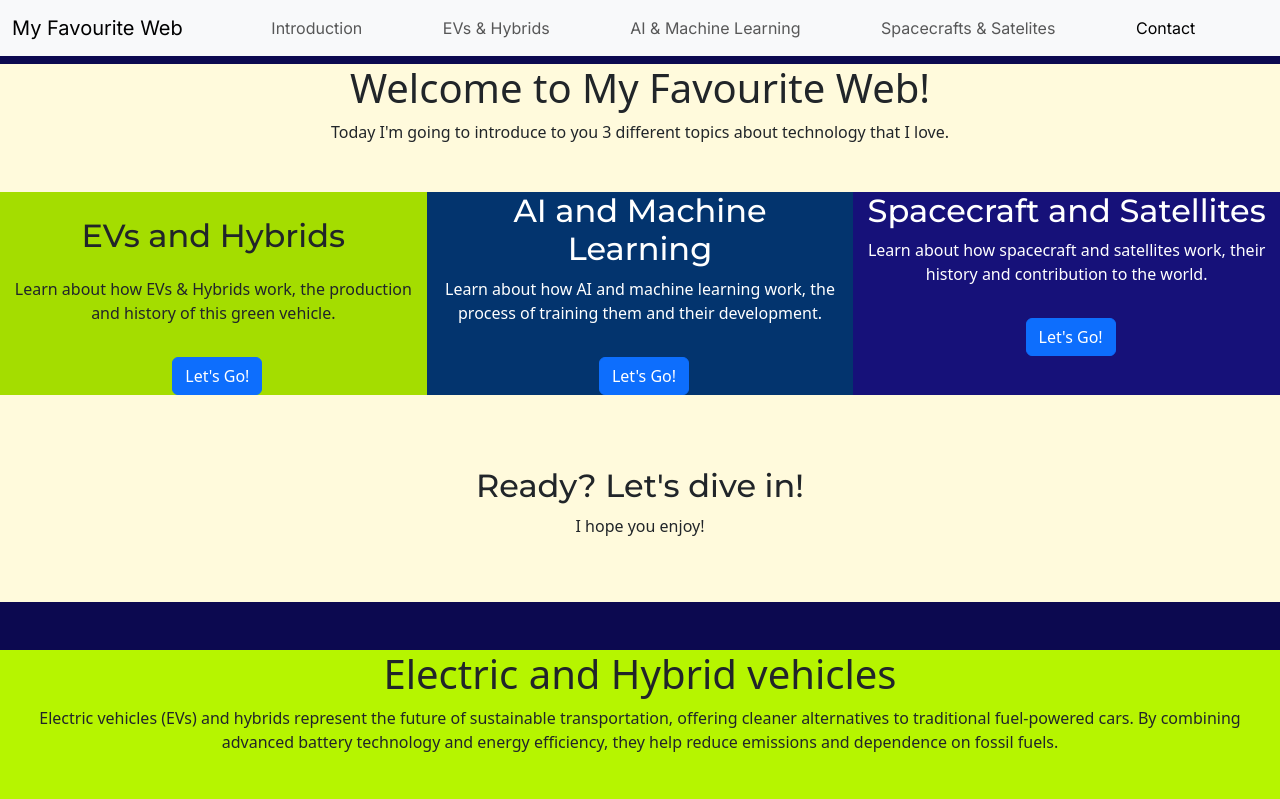
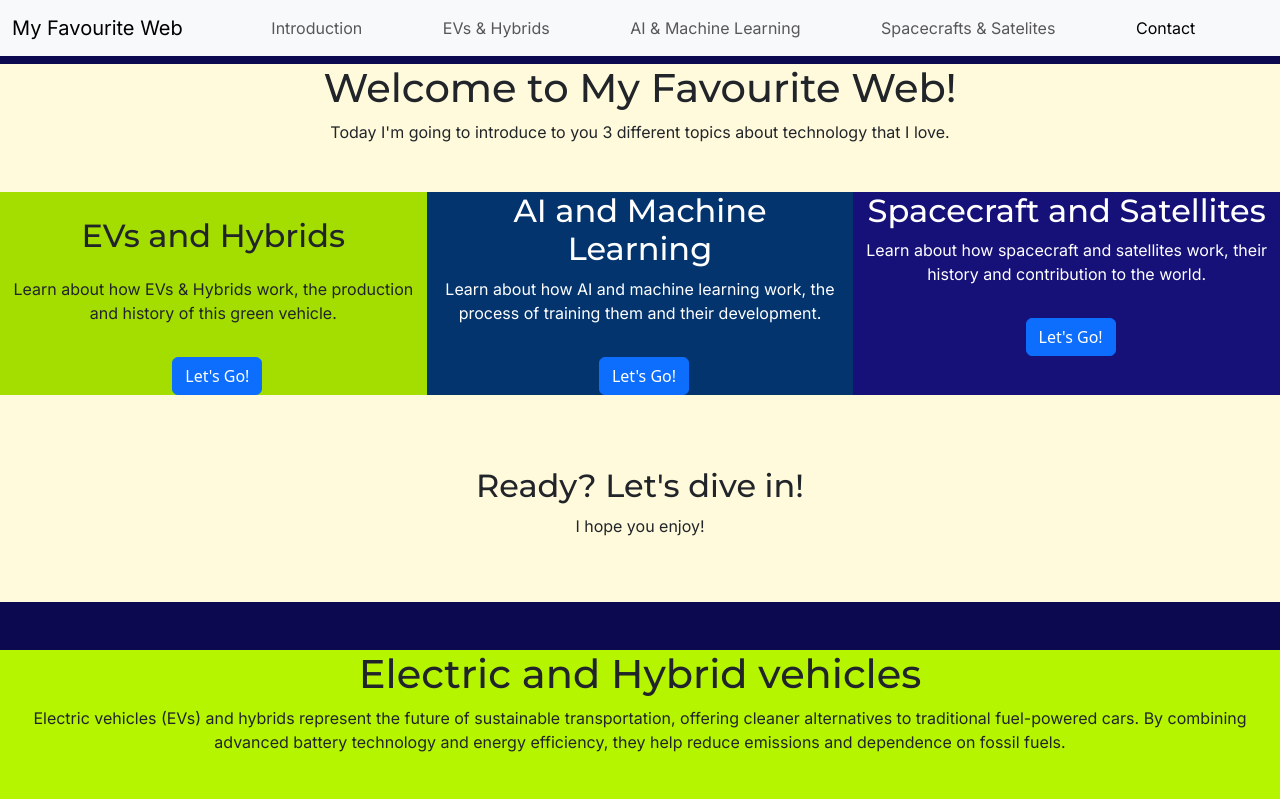
Before and after one commit to Henrycoding-design/my-favourite-web, a plain HTML site: page Web.html in a window 1280 px wide. Shown: the top 799 px of the page. Drawn offline with nearby package versions, Linux system fonts and the light colour scheme.

Commit message:
Update style.css

```diff
--- a/style.css
+++ b/style.css
@@ -2,12 +2,12 @@ html {
     scroll-behavior: smooth;
     scroll-padding-top: 65px;
 }
-.h1, h2, h3 {
+h1, h2, h3 {
     font-family: 'Montserrat', sans-serif;
     word-wrap: break-word;
     overflow-wrap: break-word;
 }
-.p, li, a {
+p, li, a {
     font-family: 'Inter', sans-serif;
     font-weight: 400;
     word-wrap: break-word;
```
